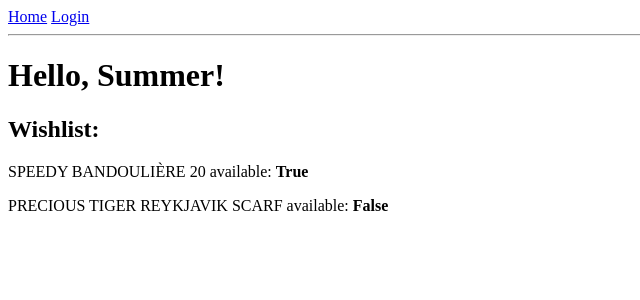
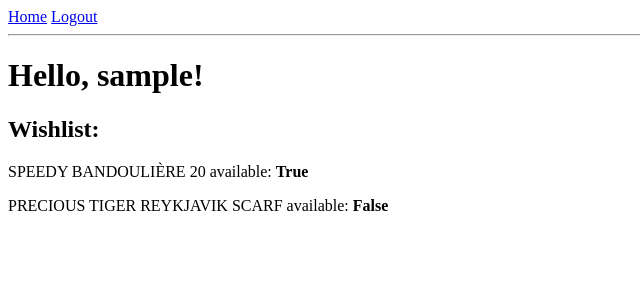
Before and after one commit to jintang413/unicorn, a Flask app: page / in a window 1280 px wide. Shown: the top 300 px of the page, without its empty margins (0-640 px from the left). Run offline with Flask 2, Linux system fonts and the light colour scheme; the visitor is signed in with stand-in values (Sample User, id 1); data comes from the database, SQL or seed files in the repository; both versions use the stored data as it was after the commit.

Commit message:
login required

```diff
--- a/app/__init__.py
+++ b/app/__init__.py
@@ -9,5 +9,6 @@
 db = SQLAlchemy(app)
 migrate = Migrate(app, db)
 login = LoginManager(app)
+login.login_view = "login"
 
 from app import routes, models
--- a/app/routes.py
+++ b/app/routes.py
@@ -1,27 +1,43 @@
 from flask import flash, redirect, render_template, url_for
 from app import app
 from app.forms import LoginForm
+from flask_login import current_user, login_required, login_user, logout_user
+from app.models import User
+from flask import request
+from werkzeug.urls import url_parse
 
 
 @app.route("/")
 @app.route("/index")
+@login_required
 def index():
     user = {"username": "Summer"}
     items = [
         {"product": {"name": "SPEEDY BANDOULIÈRE 20"}, "status": True},
         {"product": {"name": "PRECIOUS TIGER REYKJAVIK SCARF"}, "status": False},
     ]
-    return render_template("index.html", title="Summer & Jin's Wedding", user=user, items=items)
+    return render_template("index.html", title="Summer & Jin's Wedding", items=items)
 
 
 @app.route("/login", methods=["GET", "POST"])
 def login():
+    if current_user.is_authenticated:
+        return redirect(url_for("index"))
     form = LoginForm()
     if form.validate_on_submit():
-        flash(
-            "Login requested for user {}, remember_me={}".format(
-                form.username.data, form.remember_me.data
-            )
-        )
-        return redirect(url_for("index"))
+        user = User.query.filter_by(username=form.username.data).first()
+        if user is None or not user.check_password(form.password.data):
+            flash("Invalid username or password")
+            return redirect(url_for("login"))
+        login_user(user, remember=form.remember_me.data)
+        next_page = request.args.get("next")
+        if not next_page or url_parse(next_page).netloc != "":
+            next_page = url_for("index")
+        return redirect(next_page)
     return render_template("login.html", title="Sign In", form=form)
+
+
+@app.route("/logout")
+def logout():
+    logout_user()
+    return redirect(url_for("index"))
--- a/app/templates/base.html
+++ b/app/templates/base.html
@@ -5,8 +5,12 @@
   </head>
   <body>
     <div>
-      <a href={{ url_for('index') }}>Home</a>
-      <a href={{ url_for('login') }}>Login</a>
+      <a href="{{ url_for('index') }}">Home</a>
+      {% if current_user.is_anonymous %}
+      <a href="{{ url_for('login') }}">Login</a>
+      {% else %}
+      <a href="{{ url_for('logout') }}">Logout</a>
+      {% endif %}
     </div>
     <hr />
     {% with messages = get_flashed_messages() %}
--- a/app/templates/index.html
+++ b/app/templates/index.html
@@ -1,7 +1,7 @@
 {% extends "base.html" %}
 
 {% block content %}
-    <h1>Hello, {{ user.username }}!</h1>
+    <h1>Hello, {{ current_user.username }}!</h1>
     <h2>Wishlist:</h2>
     {% for item in items %}
     <div><p>{{ item.product.name }} available: <b>{{ item.status }}</b></p></div>
```
Also changed, not shown: app.db.
